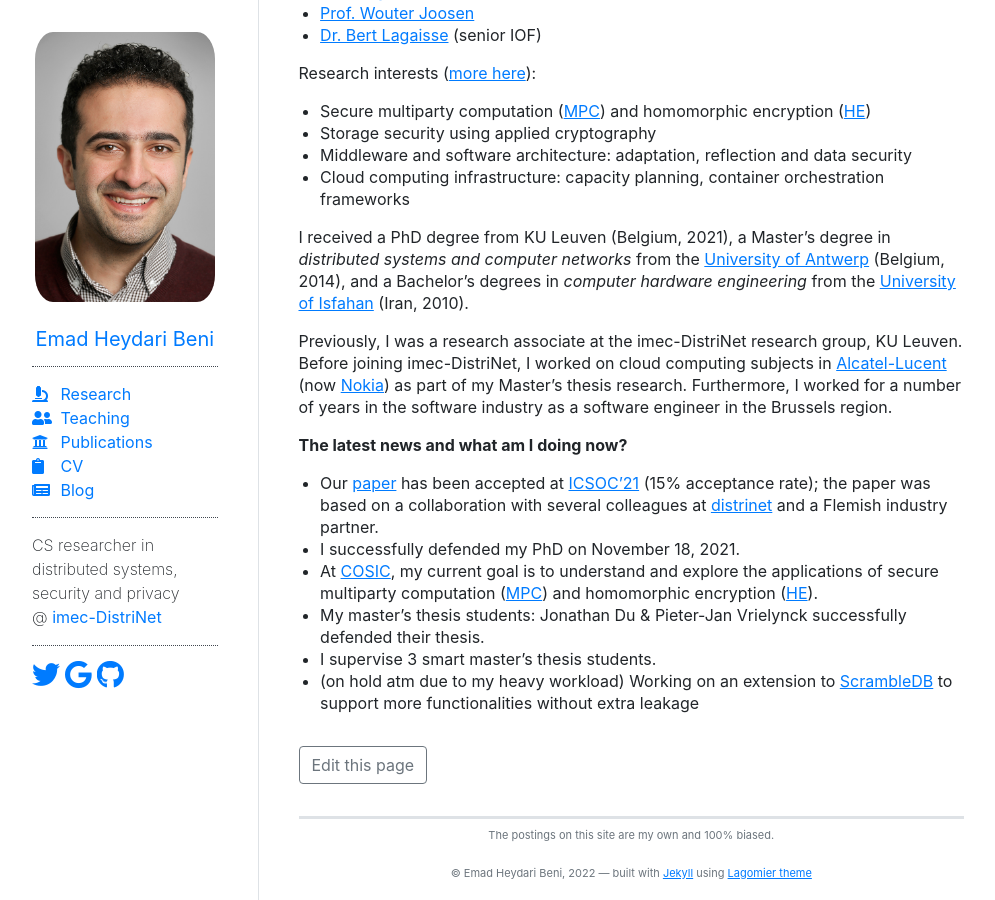
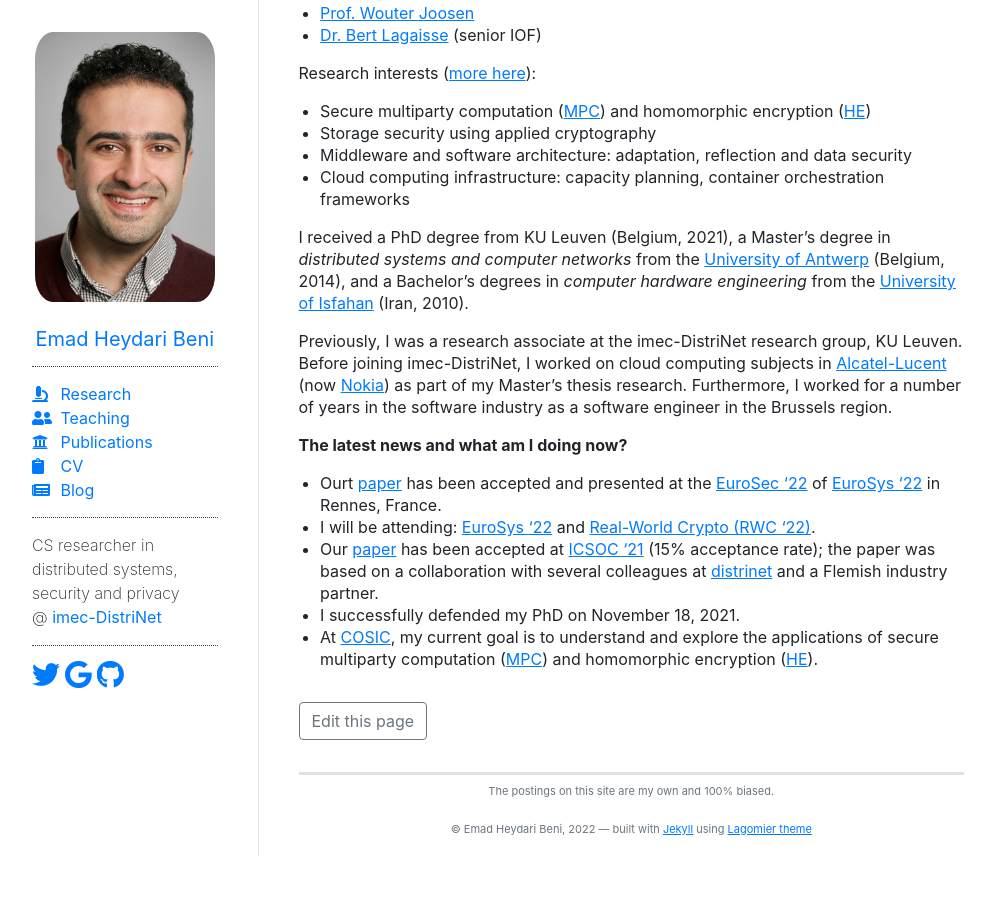
Before and after one commit to emad7105/heydari.be, a Jekyll site: the page built from index.md, in a window 1280 px wide and 900 px high, scrolled down 222 px. Shown: the whole window, without its empty margins (142-1137 px from the left). Built offline with Jekyll 4.4.1, drawn with Linux system fonts in a browser that asks for light colours; after the commit the page ends 1078 px from its top, so only the background shows below that.

Commit message:
Update index.md

```diff
--- a/index.md
+++ b/index.md
@@ -24,12 +24,11 @@ I received a PhD degree from KU Leuven (Belgium, 2021), a Master's degree in _di
 Previously, I was a research associate at the imec-DistriNet research group, KU Leuven. Before joining imec-DistriNet, I worked on cloud computing subjects in [Alcatel-Lucent][alcatel] (now [Nokia][nokia]) as part of my Master's thesis research. Furthermore, I worked for a number of years in the software industry as a software engineer in the Brussels region.
 
 __The latest news and what am I doing now?__
-- Our [paper][icsocpaper] has been accepted at [ICSOC'21][icsoc] (15% acceptance rate); the paper was based on a collaboration with several colleagues at [distrinet][distrinet] and a Flemish industry partner.
+- Ourt [paper][defired] has been accepted and presented at the [EuroSec '22][eurosec22] of [EuroSys '22][eurosys22] in Rennes, France.
+- I will be attending: [EuroSys '22][eurosys22] and [Real-World Crypto (RWC '22)][rwc22].
+- Our [paper][icsocpaper] has been accepted at [ICSOC '21][icsoc] (15% acceptance rate); the paper was based on a collaboration with several colleagues at [distrinet][distrinet] and a Flemish industry partner.
 - I successfully defended my PhD on November 18, 2021.
 - At [COSIC][cosic], my current goal is to understand and explore the applications of secure multiparty computation ([MPC][mpc]) and homomorphic encryption ([HE][he]).
-- My master's thesis students: Jonathan Du & Pieter-Jan Vrielynck successfully defended their thesis.
-- I supervise 3 smart master's thesis students.
-- (on hold atm due to my heavy workload) Working on an extension to [ScrambleDB][scrambledb] to support more functionalities without extra leakage
 
 [ns]:https://homes.esat.kuleuven.be/~nsmart/
 [icsoc]: http://www.icsoc.org/
```
Also changed, not shown: other parts of index.md (+4 -0 lines).
